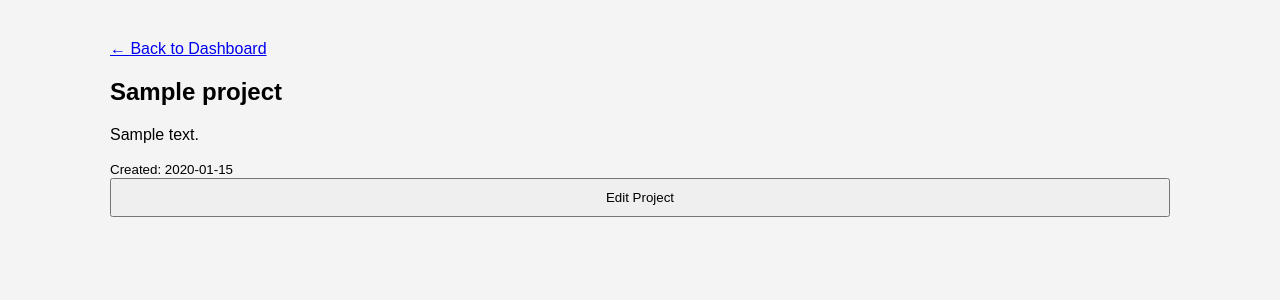
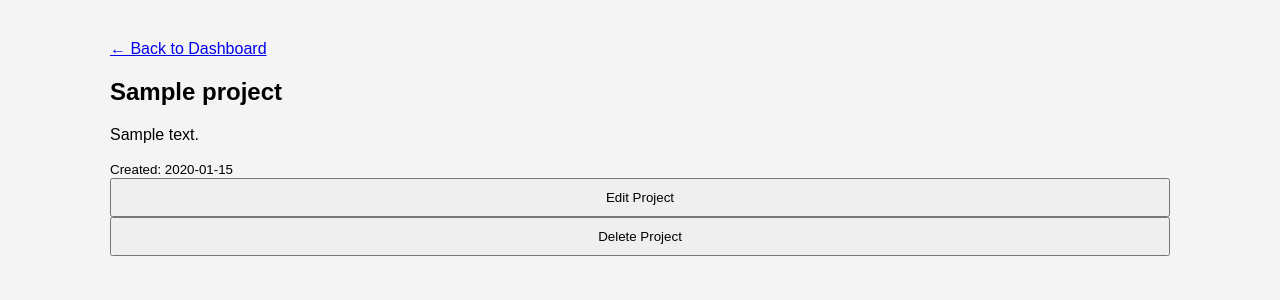
Before and after one commit to Cha-Luna-Star/ProjectManagement-WebApp, a Flask app: page /projects/1 in a window 1280 px wide. Shown: the part 58-358 px from the top of the page. Run offline with Flask 3, Linux system fonts and the light colour scheme; the visitor is signed in with stand-in values (Sample User, id 1); tables that the repository leaves empty hold one stand-in row (values such as "Sample post").

Commit message:
Add project deleteion

```diff
--- a/app.py
+++ b/app.py
@@ -237,6 +237,23 @@ def edit_project(project_id):
         project=project
     )
 
+@app.route("/projects/<int:project_id>/delete", methods=["GET", "POST"])
+def delete_project(project_id):
+    if "user_id" not in session:
+        return redirect(url_for("login"))
+
+    connection = get_db()
+
+    connection.execute("""
+            DELETE FROM projects
+            WHERE id =? AND user_id = ?
+    """, (project_id, session["user_id"]))
+
+    connection.commit()
+    connection.close()
+
+    return render_template(url_for("dashboard"))
+
 if __name__ == "__main__":
     init_db()
     app.run(debug=True)
--- a/templates/project.html
+++ b/templates/project.html
@@ -44,9 +44,24 @@
             Created: {{ project["created_at"] }}
         </small>
 
-        <a href="{{ url_for('edit_project', project_id=project['id']) }}">
+        <a href="{{ url_for('edit_project', project_id=project['id']) }}"
+        >
             <button>Edit Project</button>
         </a>
+
+        <form
+            method="POST"
+            action="{{ url_for('delete_project', project_id=project['id']) }}"
+        >
+
+        <button
+            type="submit"
+            onclick="return confirm('Are you sure you want to delete this project?');"
+        >
+            Delete Project
+        </button>
+
+
 
     </main>
 
```
